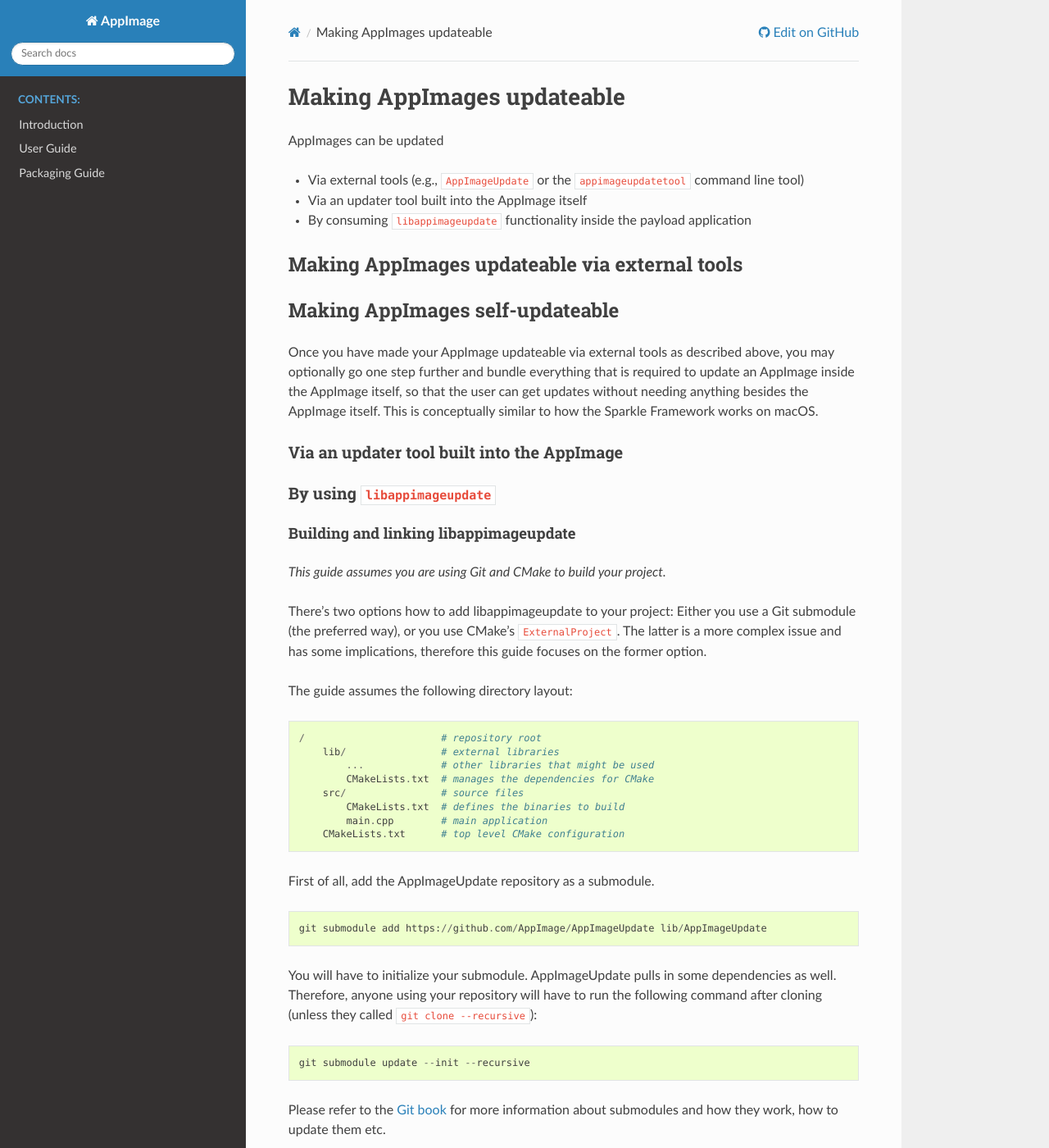
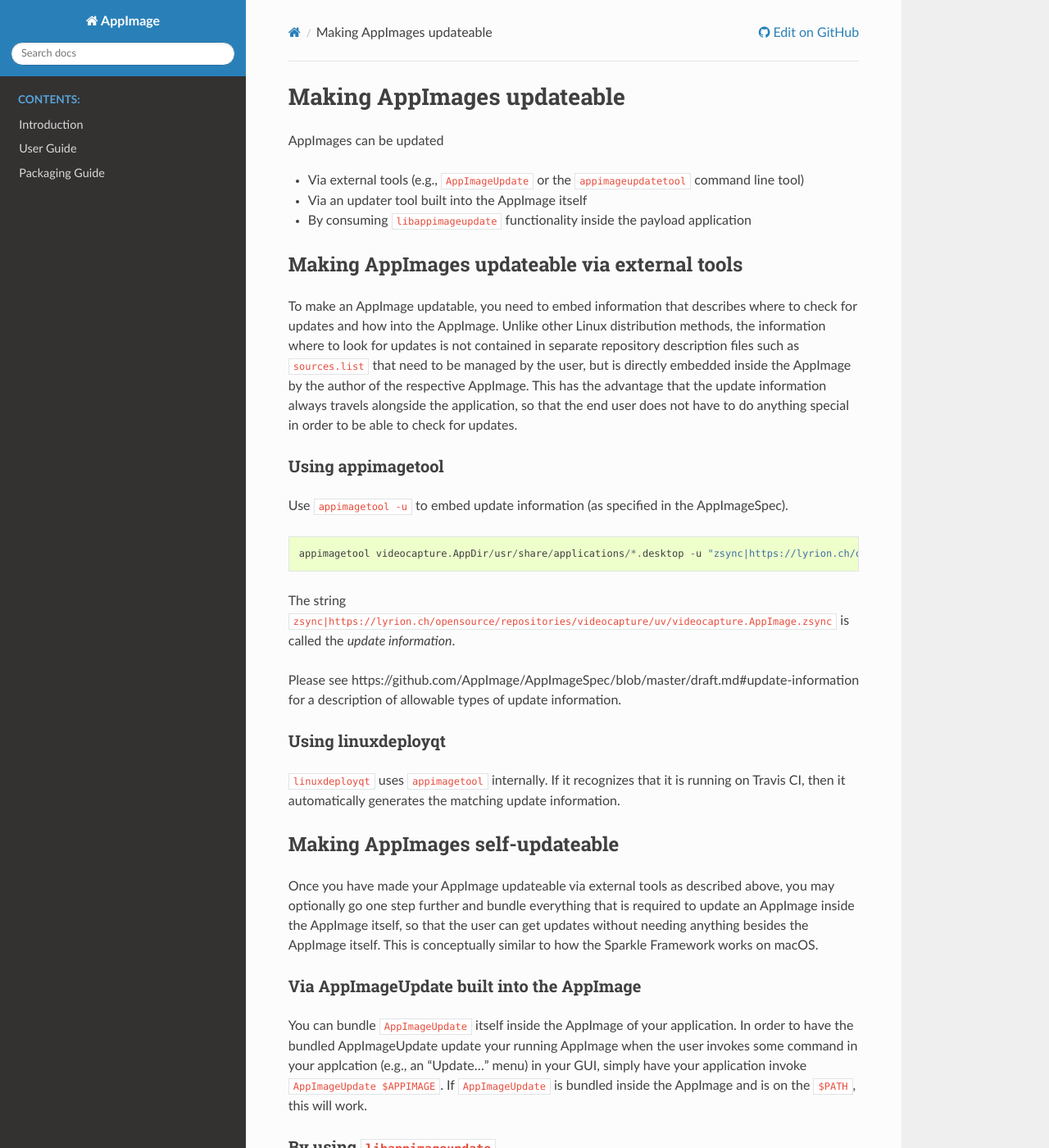
Before and after one commit to AppImage/docs.appimage.org, a Sphinx documentation site: the page built from source/packaging-guide/updates.md, in a window 1280 px wide and 1400 px high. Shown: the whole window at 82% size. Built offline with Sphinx 7.4.7 and the Read the Docs theme 2.0.0, drawn with Linux system fonts in a browser that asks for light colours; pages that are not in the unit, such as notebooks, are missing from menus.

Commit message:
Update updates.md

````diff
--- a/source/packaging-guide/updates.md
+++ b/source/packaging-guide/updates.md
@@ -7,13 +7,31 @@
 
 ## Making AppImages updateable via external tools
 
+To make an AppImage updatable, you need to embed information that describes where to check for updates and how into the AppImage. Unlike other Linux distribution methods, the information where to look for updates is not contained in separate repository description files such as `sources.list` that need to be managed by the user, but is directly embedded inside the AppImage by the author of the respective AppImage. This has the advantage that the update information always travels alongside the application, so that the end user does not have to do anything special in order to be able to check for updates.
 
+### Using appimagetool
+
+Use `appimagetool -u` to embed update information (as specified in the AppImageSpec).
+
+```
+appimagetool videocapture.AppDir/usr/share/applications/*.desktop -u "zsync|https://lyrion.ch/opensource/repositories/videocapture/uv/videocapture.AppImage.zsync"
+```
+
+The string `zsync|https://lyrion.ch/opensource/repositories/videocapture/uv/videocapture.AppImage.zsync` is called the _update information_.
+
+Please see https://github.com/AppImage/AppImageSpec/blob/master/draft.md#update-information for a description of allowable types of update information.
+
+### Using linuxdeployqt
+
+`linuxdeployqt` uses `appimagetool` internally. If it recognizes that it is running on Travis CI, then it automatically generates the matching update information.
 
 ## Making AppImages self-updateable
 
 Once you have made your AppImage updateable via external tools as described above, you may optionally go one step further and bundle everything that is required to update an AppImage inside the AppImage itself, so that the user can get updates without needing anything besides the AppImage itself. This is conceptually similar to how the Sparkle Framework works on macOS.
 
-### Via an updater tool built into the AppImage
+### Via AppImageUpdate built into the AppImage
+
+You can bundle `AppImageUpdate` itself inside the AppImage of your application. In order to have the bundled AppImageUpdate update your running AppImage when the user invokes some command in your applcation (e.g., an "Update..." menu) in your GUI, simply have your application invoke `AppImageUpdate $APPIMAGE`. If `AppImageUpdate` is bundled inside the AppImage and is on the `$PATH`, this will work.
 
 ### By using `libappimageupdate`
 
````
